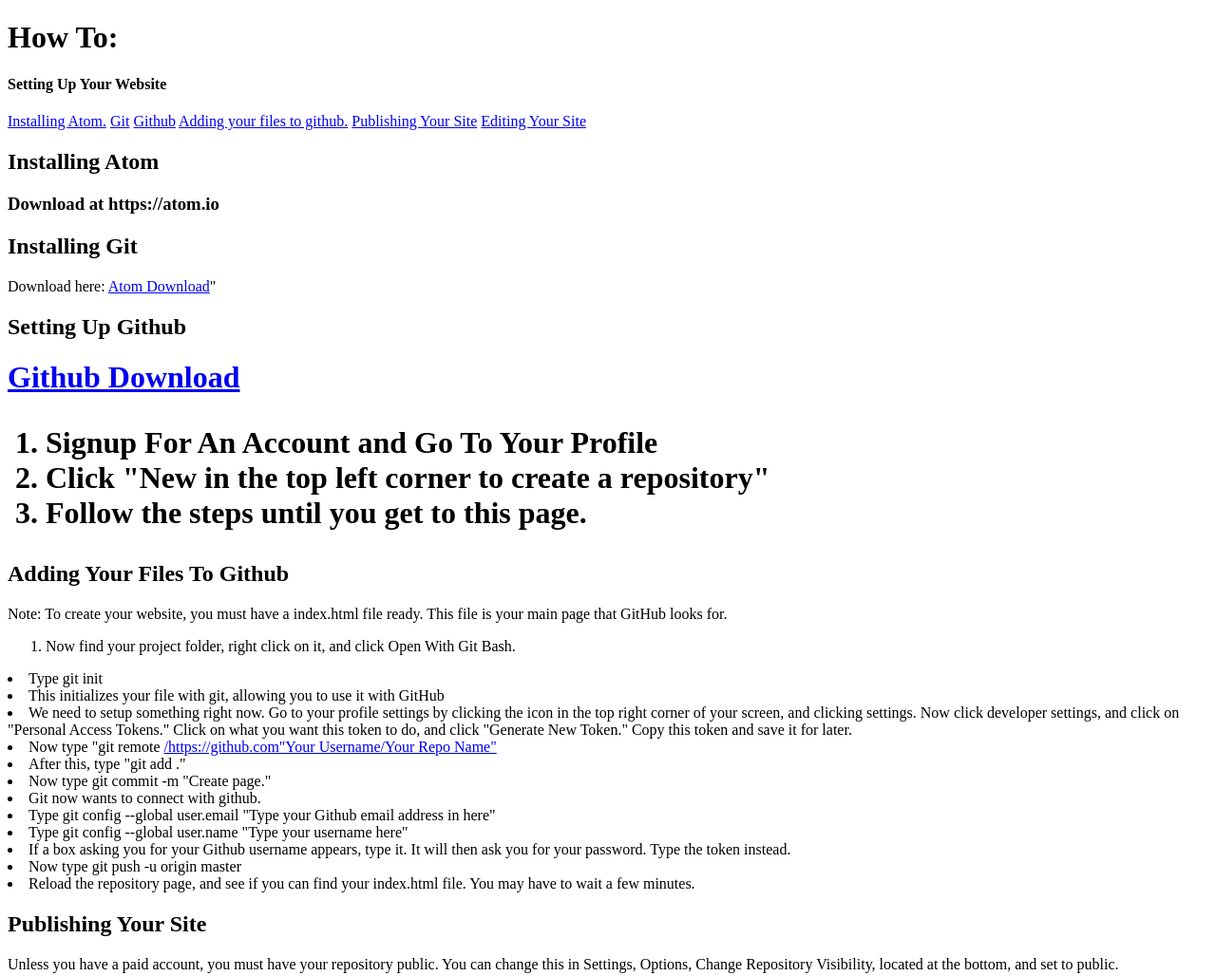
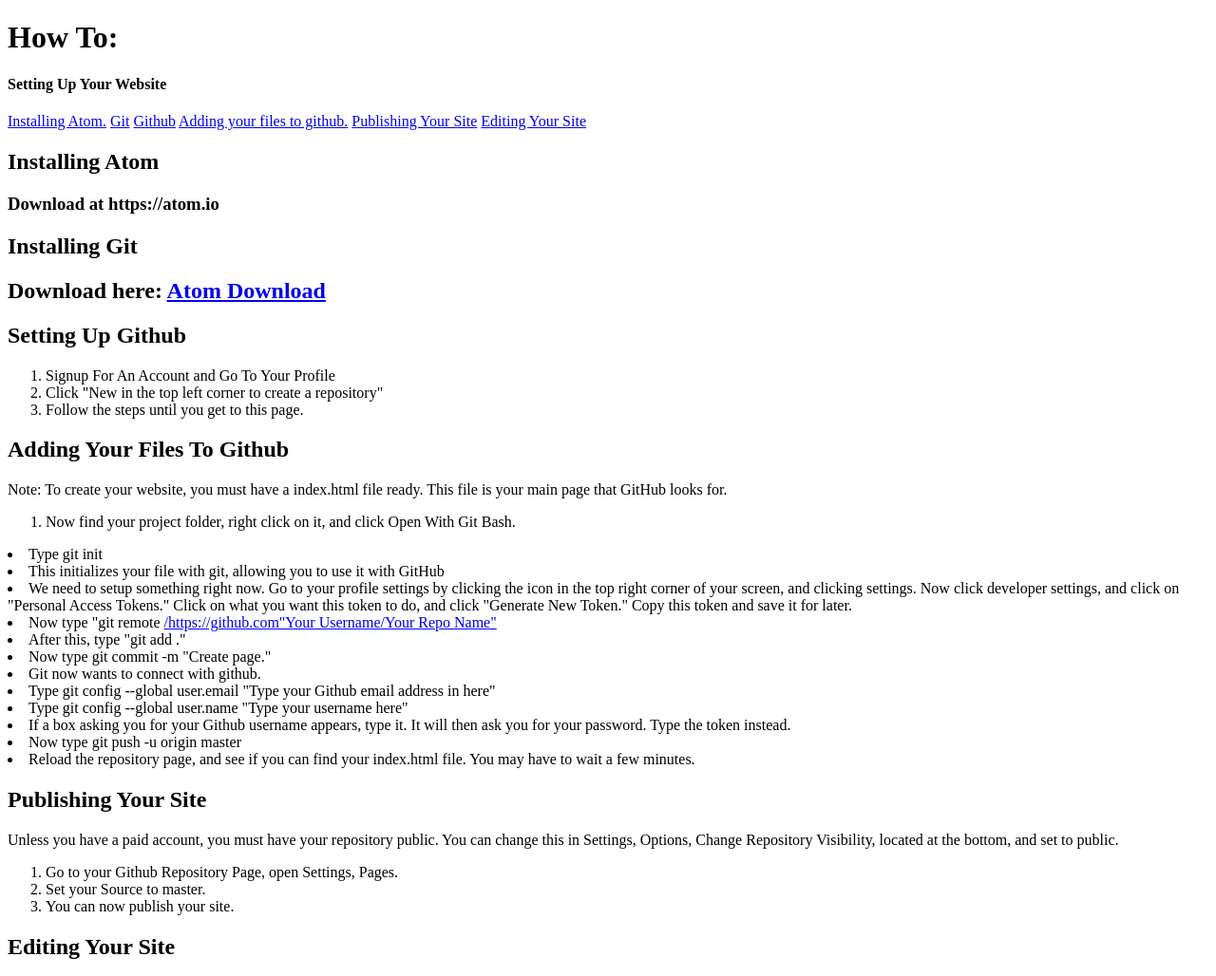
Before and after one commit to FieryFuryGame/Project-How-To, a plain HTML site: page index.html in a window 1280 px wide. Shown: the top 1028 px of the page at 95% size. Drawn offline with Linux system fonts and the light colour scheme.

Commit message:
Link Change 2

```diff
--- a/index.html
+++ b/index.html
@@ -26,14 +26,13 @@
 <h2 id="git">Installing Git</h2>
 
 <div class="Instructions">
-Download here: <a href="https://atom.io">Atom Download</a>"
+<h2>Download here: <a href="https://atom.io">Atom Download</a></h2>
 
 </div>
 
 <h2 id="github">Setting Up Github</h2>
 
 <div class="Instructions">
-<h1><a href=https://github.com>Github Download</a>
   <ol>
     <li>Signup For An Account and Go To Your Profile</li>
     <li>Click "New in the top left corner to create a repository"</li>
```
